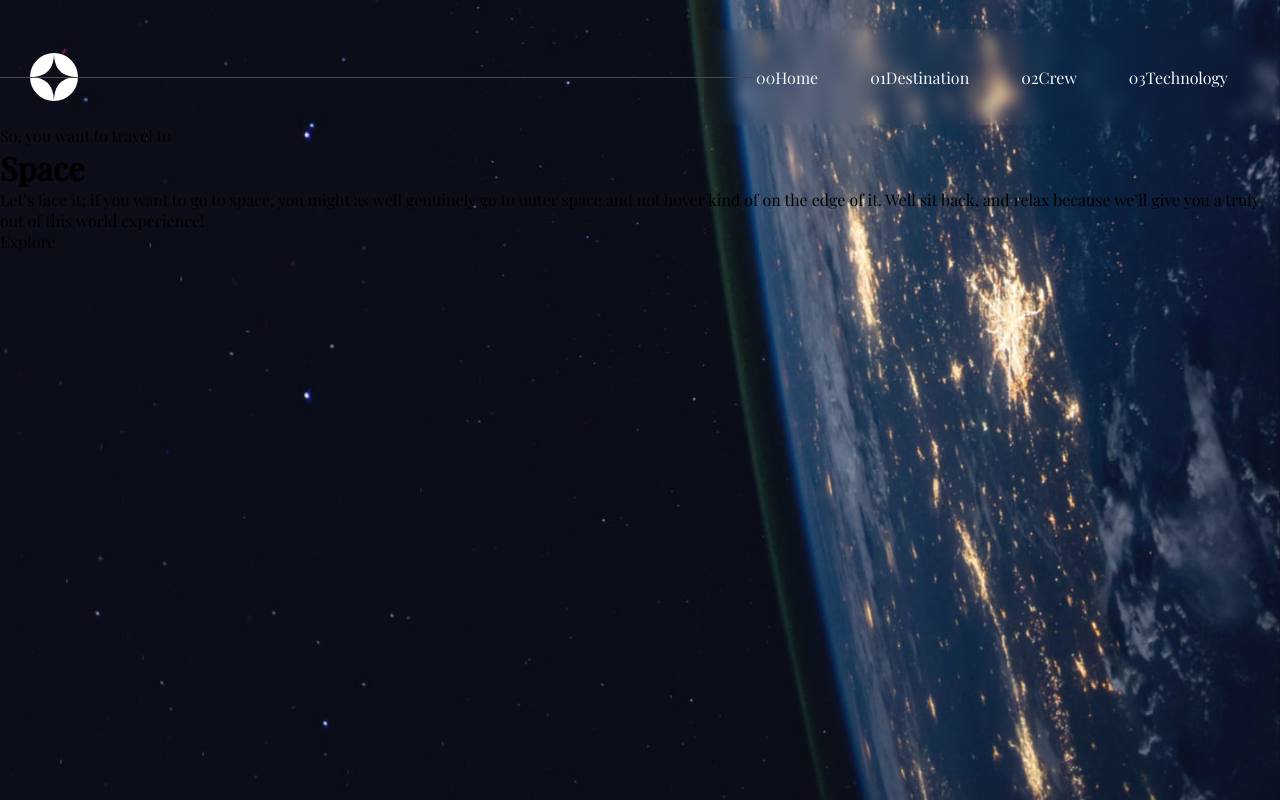
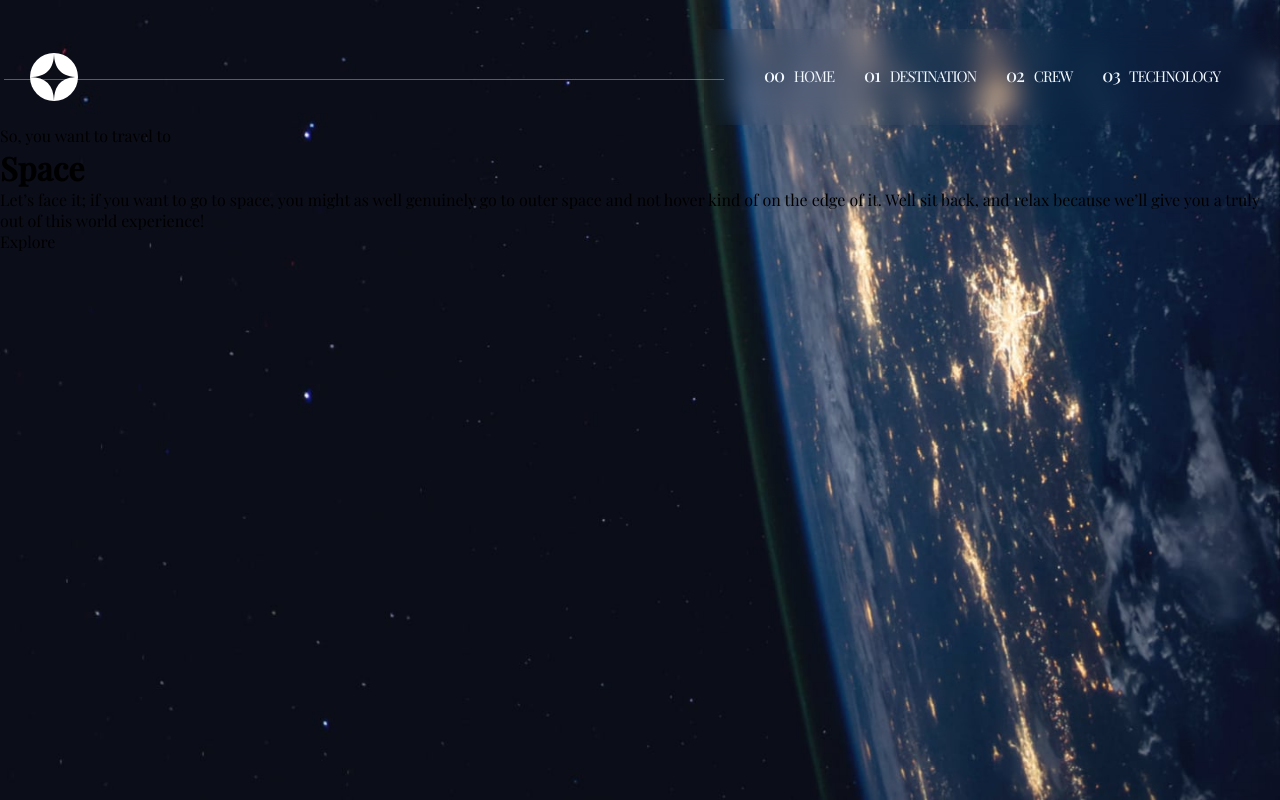
Before and after one commit to saranatour1/Space-tourism-multi-page-website, a plain HTML site: page index.html in a window 1280 px wide. Drawn offline with nearby package versions, Linux system fonts and the light colour scheme.

Commit message:
top nav bar css

```diff
--- a/index.html
+++ b/index.html
@@ -13,12 +13,13 @@
   <!-- addition of  -->
   <nav class="main-nav" id="main-nav">
     <img src="assets/shared/logo.svg" alt="logo">
-      <div class="toggle-items" id="toggle-items">
-        <p><span class="number">00</span>Home</p>
-        <p><span class="number">01</span>Destination</p>
-        <p><span class="number">02</span>Crew</p>
-        <p><span class="number">03</span>Technology</p>
-      </div>
+    <div class="toggle-items" id="toggle-items">
+      <a href="#home"><span class="number">00</span> Home</a>
+      <a href="#destination"><span class="number">01</span> Destination</a>
+      <a href="#crew"><span class="number">02</span> Crew</a>
+      <a href="#technology"><span class="number">03</span> Technology</a>
+    </div>
+
   </nav>
 
   <div class="container">
--- a/src/css/style.css
+++ b/src/css/style.css
@@ -35,15 +35,42 @@ body{
   align-items: center;
   width: 45vw;
   height: 6rem;
-  backdrop-filter: blur(7px);
+  padding: 30px 30px 0;
+  /* height: 40px; */
+  backdrop-filter: blur(12px);
 }
 
 .toggle-items::before {
   content: "";
   position:absolute;
-  width: 50rem;
+  width: 45rem;
   height: 1px;
-  left: -750px;
+  left: -700px;
   right: 0px;
-  background-color: #464853;
+  top:50px;
+  background-color:rgba(255, 255, 255, 0.324);
 }
+a{
+  text-decoration: none;
+  color: #f1f8ff;
+}
+
+.toggle-items a{
+  cursor: pointer;
+  display:inline-block;
+  padding-bottom: 35px;
+  text-transform: uppercase;
+  font-size: 15px;
+  letter-spacing: -1px;
+}
+.toggle-items a span{
+  padding-right: 7px;
+  font-size: 18px;
+  font-weight: 500;
+}
+.toggle-items a:hover{
+  border-bottom: 2px solid white;
+}
+.container{
+
+}
```
